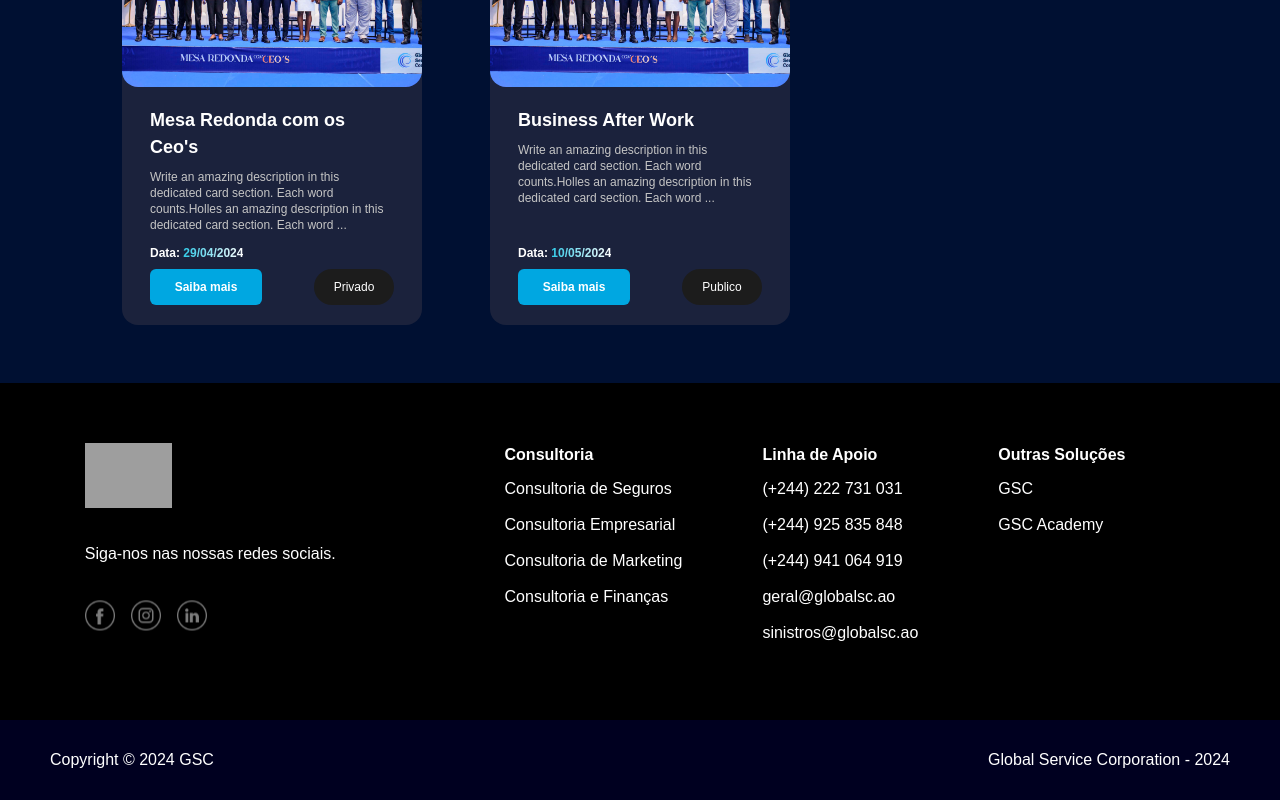
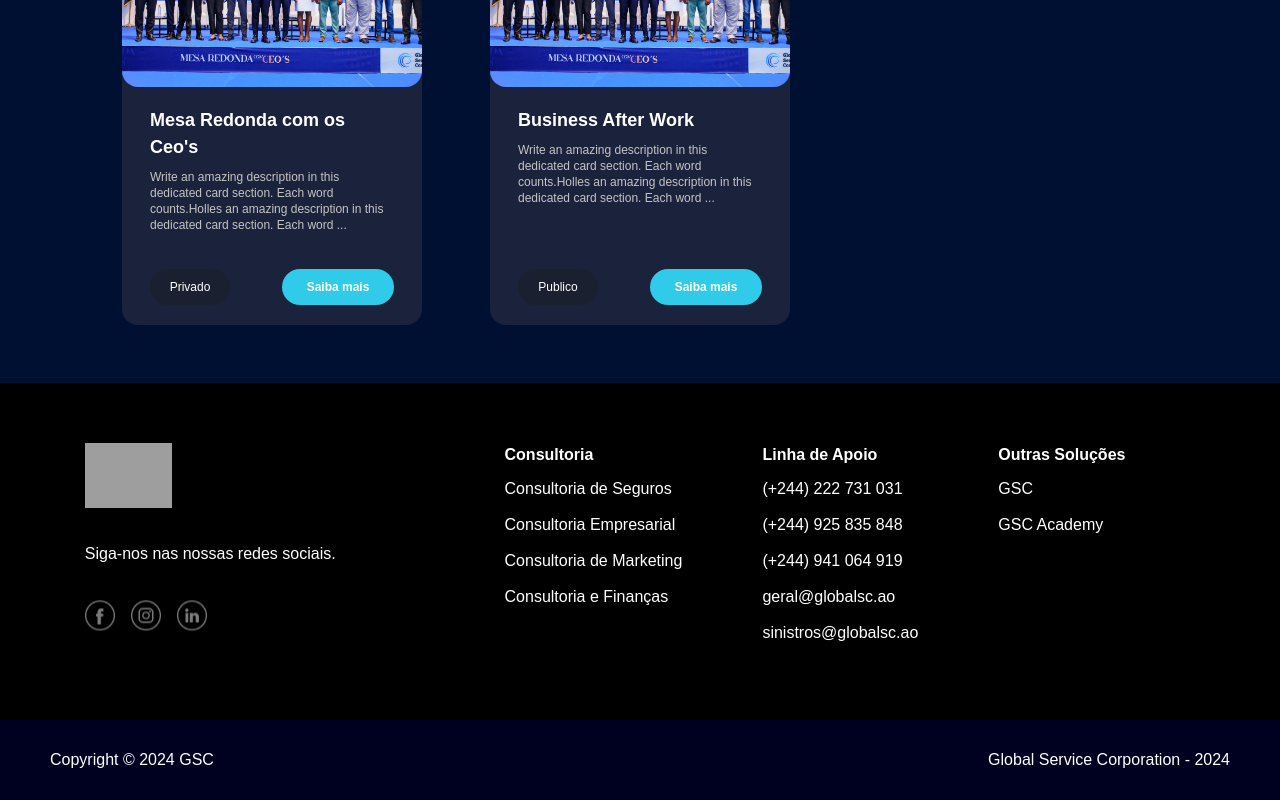
Before and after one commit to Global-Services-Corporation/website-react, a React (Vite) app: page /events in a window 1280 px wide. Shown: the part 1817-2617 px from the top of the page. Built offline with nearby package versions, Linux system fonts and the light colour scheme; grey boxes are pictures that could not be loaded.

Commit message:
atividades recentes

```diff
--- a/src/components/program-card.tsx
+++ b/src/components/program-card.tsx
@@ -26,7 +26,9 @@ const ProgramCard: React.FC<Props> = ({ image, description, title, link }) => {
 
 			<div
 				className={`${
-					title ? "flex flex-col h-[272px] px-7 py-5 gap-2 justify-between" : "hidden"
+					title
+						? "flex flex-col h-[272px] px-7 py-5 gap-2 justify-between"
+						: "hidden"
 				}`}
 			>
 				<div className="flex flex-col justify-between gap-2">
--- a/src/containers/Events/AtividadesFuturas.tsx
+++ b/src/containers/Events/AtividadesFuturas.tsx
@@ -9,6 +9,7 @@ const AtividadesFuturas: React.FC = () => {
 				"Write an amazing description in this dedicated card section. Each word counts.Holles an amazing description in this dedicated card section. Each word counts.An amazing description in this dedicated card section. Each word counts.Write an amazing description in this dedicated card section. Each word counts.",
 			Data: "29/04/2024",
 			tipo: "Privado",
+			website: "",
 		},
 		{
 			imagem: FIB,
@@ -17,6 +18,7 @@ const AtividadesFuturas: React.FC = () => {
 				"Write an amazing description in this dedicated card section. Each word counts.Holles an amazing description in this dedicated card section. Each word counts.An amazing description in this dedicated card section. Each word counts.Write an amazing description in this dedicated card section. Each word counts.",
 			Data: "10/05/2024",
 			tipo: "Publico",
+			website: "",
 		},
 	]
 
@@ -56,7 +58,11 @@ const AtividadesFuturas: React.FC = () => {
 							key={index}
 							className="flex flex-col items-center max-sm:w-[370px] max-2xl:w-[300px] w-[350px] max-2xl:h-[450px] h-[500px]  rounded-[16px] bg-[#1B223C] max-2xl:gap-0"
 						>
-							<img src={info.imagem} alt="" className="object-cover w-full h-56 rounded-[16px]" />
+							<img
+								src={info.imagem}
+								alt=""
+								className="object-cover w-full h-56 rounded-[16px]"
+							/>
 							<div className="flex flex-col h-[250px] px-7 py-5 gap-2 justify-between">
 								<div className="flex flex-col gap-2">
 									<p className="text-white text-[22px] max-2xl:text-[18px] font-bold">
@@ -68,23 +74,18 @@ const AtividadesFuturas: React.FC = () => {
 								</div>
 
 								<div className="flex flex-col gap-2">
-									<p className="font-bold text-xs">
-										{" "}
-										Data:{" "}
-										<span className=" text-transparent bg-gradient-to-r from-[#30CBE8] to-[#FFF] bg-clip-text">
-											{info.Data}
-										</span>{" "}
-									</p>
-									<div className="flex justify-between">
+
+									<div className="flex justify-between items-center">
+										<p className="bg-[#1c1c1c5e] text-xs flex justify-center items-center rounded-[200px] w-20 h-9">
+											{info.tipo}
+										</p>
+
 										<a
-											href="#"
-											className="bg-[#00A7E1] flex justify-center items-center font-semibold text-xs rounded-md w-28 h-9 "
+											href={info.website}
+											className="bg-[#30CBE8] flex justify-center items-center font-semibold text-xs rounded-full w-28 h-9 "
 										>
 											Saiba mais
 										</a>
-										<p className="bg-[#1C1C1C] text-xs flex justify-center items-center rounded-[200px] w-20 h-9">
-											{info.tipo}
-										</p>
 									</div>
 								</div>
 							</div>
```
